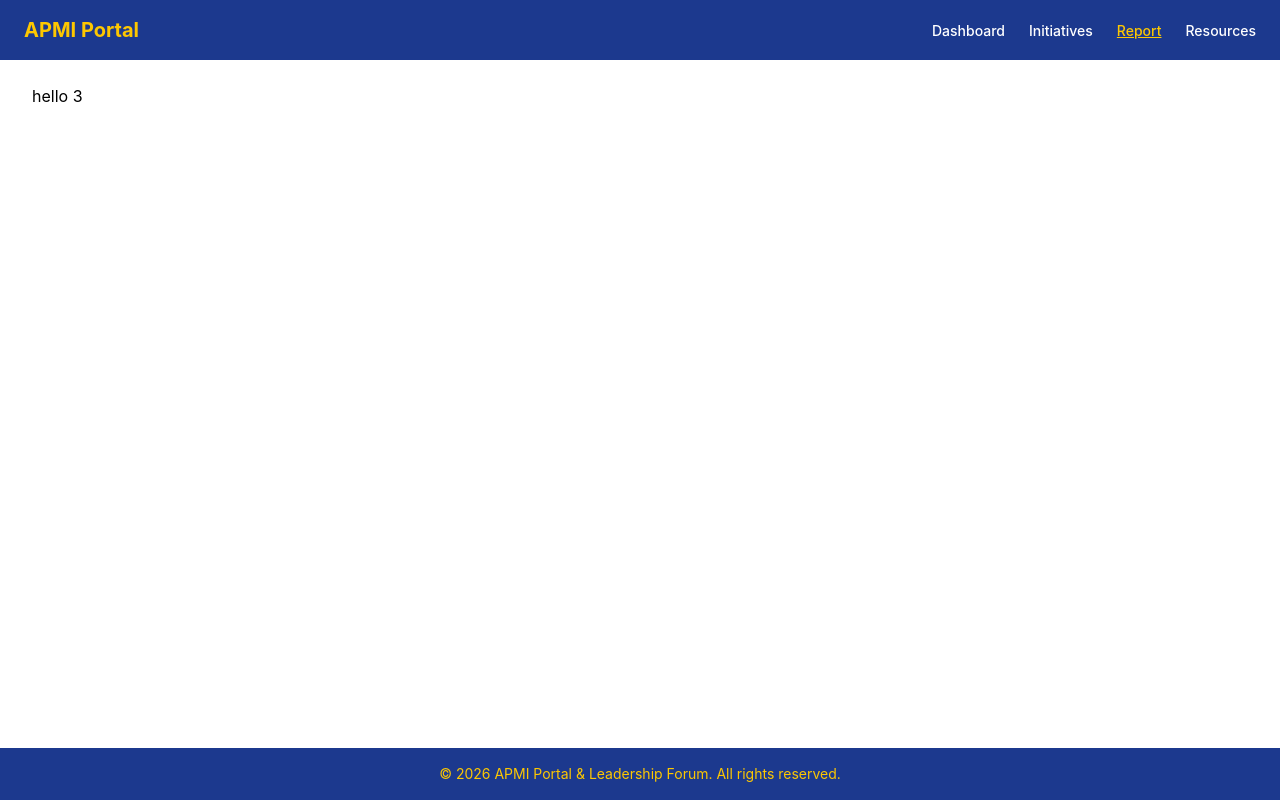
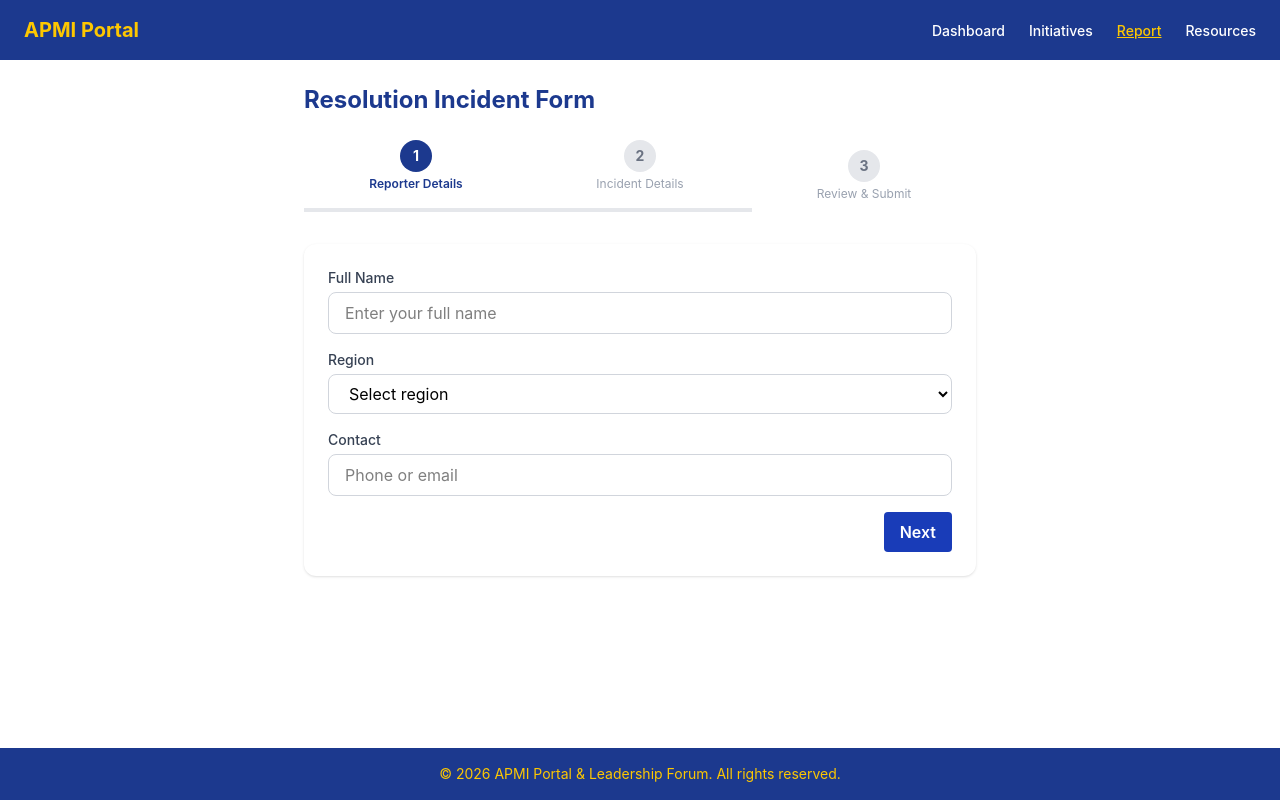
Before and after one commit to edwinonkundi68-cyber/apmi-portal, a React (Vite) app: page /report in a window 1280 px wide. Built offline with nearby package versions, Linux system fonts and the light colour scheme.

Commit message:
feat: multi-step resolution form with validation and progress bar

```diff
--- a/src/pages/ReportForm.jsx
+++ b/src/pages/ReportForm.jsx
@@ -1,4 +1,160 @@
+import { useState } from 'react'
+import Button from '../components/Button'
+
+const steps = ['Reporter Details', 'Incident Details', 'Review & Submit']
+
 const ReportForm = () => {
-    return <h1>hello 3</h1>
+  const [currentStep, setCurrentStep] = useState(0)
+  const [submitted, setSubmitted] = useState(false)
+  const [form, setForm] = useState({
+    name: '', region: '', contact: '',
+    conflictType: '', description: ''
+  })
+  const [errors, setErrors] = useState({})
+
+  const update = (field, value) => {
+    setForm({ ...form, [field]: value })
+    setErrors({ ...errors, [field]: '' })
+  }
+
+  const validateStep = () => {
+    const newErrors = {}
+    if (currentStep === 0) {
+      if (!form.name) newErrors.name = 'Name is required'
+      if (!form.region) newErrors.region = 'Region is required'
+      if (!form.contact) newErrors.contact = 'Contact is required'
+    }
+    if (currentStep === 1) {
+      if (!form.conflictType) newErrors.conflictType = 'Please select a conflict type'
+      if (!form.description) newErrors.description = 'Description is required'
+    }
+    setErrors(newErrors)
+    return Object.keys(newErrors).length === 0
+  }
+
+  const next = () => { if (validateStep()) setCurrentStep(currentStep + 1) }
+  const back = () => setCurrentStep(currentStep - 1)
+  const submit = () => { if (validateStep()) setSubmitted(true) }
+
+  if (submitted) {
+    return (
+      <div className="max-w-xl mx-auto text-center py-20">
+        <div className="text-5xl mb-4">✅</div>
+        <h2 className="text-2xl font-bold text-blue-900 mb-2">Report Submitted</h2>
+        <p className="text-gray-600 mb-6">Thank you. Your incident report has been received.</p>
+        <Button onClick={() => { setSubmitted(false); setCurrentStep(0); setForm({ name: '', region: '', contact: '', conflictType: '', description: '' }) }}>
+          Submit Another
+        </Button>
+      </div>
+    )
+  }
+
+  return (
+    <div className="max-w-2xl mx-auto">
+      <h2 className="text-2xl font-bold text-blue-900 mb-6">Resolution Incident Form</h2>
+
+      {/* Progress Bar */}
+      <div className="flex items-center mb-8">
+        {steps.map((step, index) => (
+          <div key={index} className="flex-1 flex flex-col items-center">
+            <div className={`w-8 h-8 rounded-full flex items-center justify-center text-sm font-bold
+              ${index <= currentStep ? 'bg-blue-900 text-white' : 'bg-gray-200 text-gray-500'}`}>
+              {index + 1}
+            </div>
+            <p className={`text-xs mt-1 text-center ${index <= currentStep ? 'text-blue-900 font-semibold' : 'text-gray-400'}`}>
+              {step}
+            </p>
+            {index < steps.length - 1 && (
+              <div className={`h-1 w-full mt-4 ${index < currentStep ? 'bg-blue-900' : 'bg-gray-200'}`} />
+            )}
+          </div>
+        ))}
+      </div>
+
+      {/* Step 1 */}
+      {currentStep === 0 && (
+        <div className="bg-white rounded-xl shadow p-6 space-y-4">
+          <div>
+            <label className="block text-sm font-medium text-gray-700 mb-1">Full Name</label>
+            <input value={form.name} onChange={(e) => update('name', e.target.value)}
+              className="w-full border border-gray-300 rounded-lg px-4 py-2 focus:outline-none focus:ring-2 focus:ring-blue-800"
+              placeholder="Enter your full name" />
+            {errors.name && <p className="text-red-500 text-xs mt-1">{errors.name}</p>}
+          </div>
+          <div>
+            <label className="block text-sm font-medium text-gray-700 mb-1">Region</label>
+            <select value={form.region} onChange={(e) => update('region', e.target.value)}
+              className="w-full border border-gray-300 rounded-lg px-4 py-2 focus:outline-none focus:ring-2 focus:ring-blue-800">
+              <option value="">Select region</option>
+              <option>Ngong</option>
+              <option>Kajiado</option>
+              <option>Nairobi</option>
+            </select>
+            {errors.region && <p className="text-red-500 text-xs mt-1">{errors.region}</p>}
+          </div>
+          <div>
+            <label className="block text-sm font-medium text-gray-700 mb-1">Contact</label>
+            <input value={form.contact} onChange={(e) => update('contact', e.target.value)}
+              className="w-full border border-gray-300 rounded-lg px-4 py-2 focus:outline-none focus:ring-2 focus:ring-blue-800"
+              placeholder="Phone or email" />
+            {errors.contact && <p className="text-red-500 text-xs mt-1">{errors.contact}</p>}
+          </div>
+          <div className="flex justify-end">
+            <Button onClick={next}>Next</Button>
+          </div>
+        </div>
+      )}
+
+      {/* Step 2 */}
+      {currentStep === 1 && (
+        <div className="bg-white rounded-xl shadow p-6 space-y-4">
+          <div>
+            <label className="block text-sm font-medium text-gray-700 mb-1">Conflict Type</label>
+            <select value={form.conflictType} onChange={(e) => update('conflictType', e.target.value)}
+              className="w-full border border-gray-300 rounded-lg px-4 py-2 focus:outline-none focus:ring-2 focus:ring-blue-800">
+              <option value="">Select conflict type</option>
+              <option>Land Dispute</option>
+              <option>Domestic Violence</option>
+              <option>Community Tension</option>
+              <option>Resource Conflict</option>
+              <option>Other</option>
+            </select>
+            {errors.conflictType && <p className="text-red-500 text-xs mt-1">{errors.conflictType}</p>}
+          </div>
+          <div>
+            <label className="block text-sm font-medium text-gray-700 mb-1">Description</label>
+            <textarea value={form.description} onChange={(e) => update('description', e.target.value)}
+              rows={4}
+              className="w-full border border-gray-300 rounded-lg px-4 py-2 focus:outline-none focus:ring-2 focus:ring-blue-800"
+              placeholder="Describe the incident..." />
+            {errors.description && <p className="text-red-500 text-xs mt-1">{errors.description}</p>}
+          </div>
+          <div className="flex justify-between">
+            <Button variant="outline" onClick={back}>Back</Button>
+            <Button onClick={next}>Next</Button>
+          </div>
+        </div>
+      )}
+
+      {/* Step 3 - Review */}
+      {currentStep === 2 && (
+        <div className="bg-white rounded-xl shadow p-6 space-y-4">
+          <h3 className="text-lg font-bold text-blue-900">Review Your Report</h3>
+          <div className="bg-gray-50 rounded-lg p-4 space-y-2 text-sm text-gray-700">
+            <p><span className="font-semibold">Name:</span> {form.name}</p>
+            <p><span className="font-semibold">Region:</span> {form.region}</p>
+            <p><span className="font-semibold">Contact:</span> {form.contact}</p>
+            <p><span className="font-semibold">Conflict Type:</span> {form.conflictType}</p>
+            <p><span className="font-semibold">Description:</span> {form.description}</p>
+          </div>
+          <div className="flex justify-between">
+            <Button variant="outline" onClick={back}>Back</Button>
+            <Button variant="secondary" onClick={submit}>Submit Report</Button>
+          </div>
+        </div>
+      )}
+    </div>
+  )
 }
+
 export default ReportForm
```
